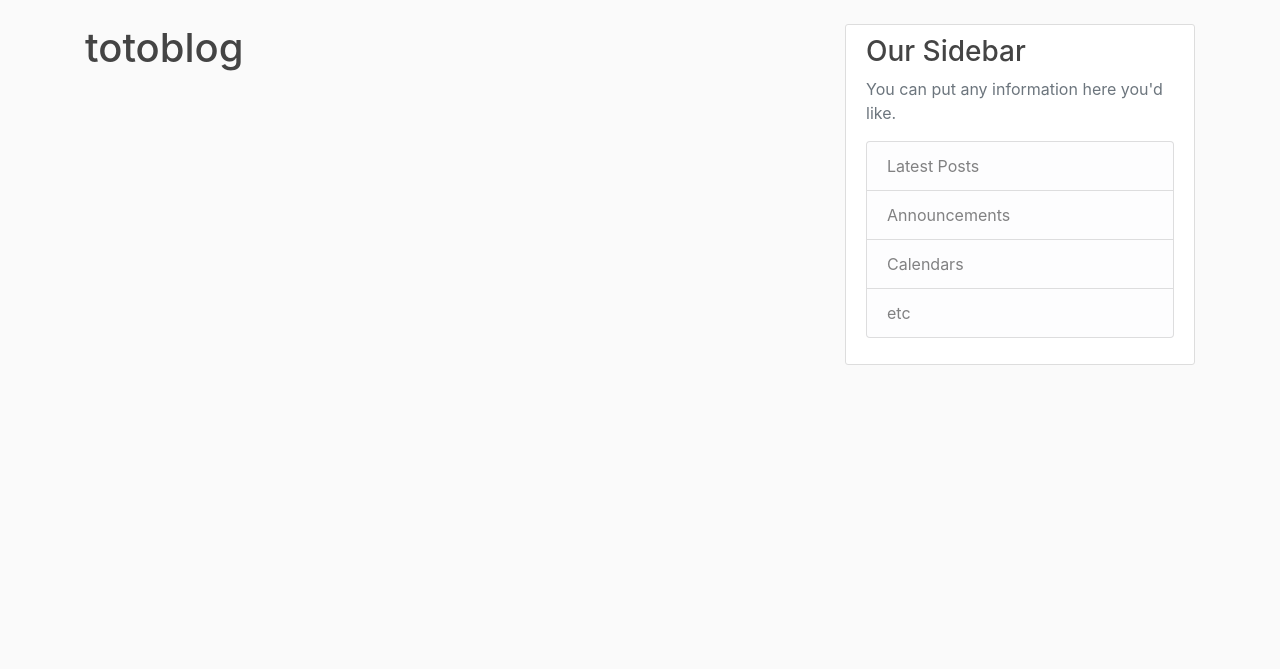
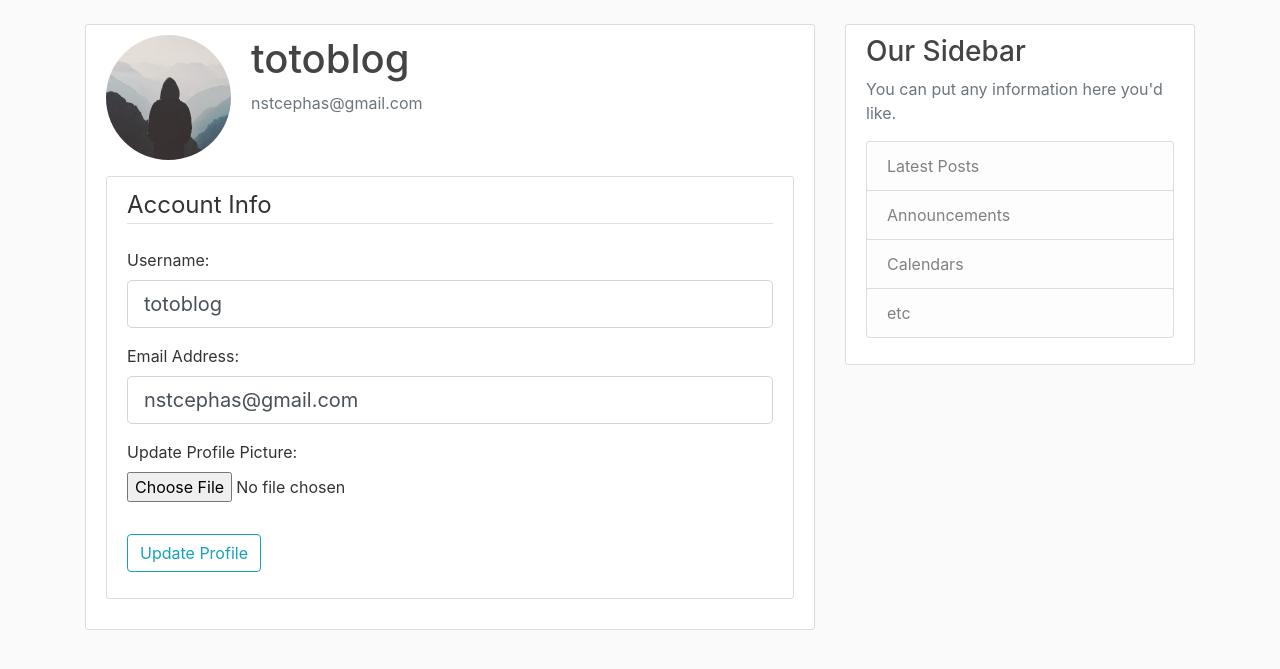
Before and after one commit to nignanthomas/Flask-Blog, a Flask app: page /account in a window 1280 px wide. Shown: the part 56-725 px from the top of the page. Run offline with Flask 2, Linux system fonts and the light colour scheme; a user stored in the database is signed in; some libraries are stand-ins or nearby versions.

Commit message:
add user-account/profile-picture update features

```diff
--- a/flaskblog/forms.py
+++ b/flaskblog/forms.py
@@ -1,4 +1,6 @@
 from flask_wtf import FlaskForm
+from flask_wtf.file import FileField, FileAllowed
+from flask_login import current_user
 from wtforms import StringField, PasswordField, SubmitField, BooleanField
 from wtforms.validators import DataRequired, Length, Email, EqualTo, ValidationError
 from flaskblog.models import User
@@ -39,3 +41,31 @@ class LoginForm(FlaskForm):
     remember = BooleanField('Remember Me?')
 
     submit = SubmitField('Login')
+
+
+################################################################################
+
+
+class UpdateAccountForm(FlaskForm):
+    username = StringField('Username: ',
+                            validators =[DataRequired(), Length(min=2,max=20)])
+
+    email = StringField('Email Address: ',
+                        validators = [DataRequired() ,Email()])
+
+    picture = FileField('Update Profile Picture:', validators=[FileAllowed(['jpg','png'])])
+
+    submit = SubmitField('Update Profile')
+
+    def validate_username(self,username):
+        if username.data != current_user.username:
+            user = User.query.filter_by(username = username.data).first()
+            if user:
+                raise ValidationError('Username already taken. Please choose a different one.')
+
+
+    def validate_email(self,email):
+        if email.data != current_user.email:
+            user = User.query.filter_by(email = email.data).first()
+            if user:
+                raise ValidationError('Email already exists. Please enter a different one.')
--- a/flaskblog/routes.py
+++ b/flaskblog/routes.py
@@ -1,6 +1,9 @@
+import os
+import secrets
+from PIL import Image
 from flask import render_template,url_for,flash,redirect,request
 from flaskblog import app,db,bcrypt
-from flaskblog.forms import RegistrationForm,LoginForm
+from flaskblog.forms import RegistrationForm,LoginForm,UpdateAccountForm
 from flaskblog.models import User, Post
 from flask_login import login_user,current_user,logout_user,login_required
 
@@ -79,8 +82,36 @@ def logout():
 
 
 
-@app.route('/account')
+################################################################################
+
+def save_picture(form_picture):
+    random_hex = secrets.token_hex(8)
+    _, f_ext = os.path.splitext(form_picture.filename)
+    picture_fn = random_hex + f_ext
+    picture_path = os.path.join(app.root_path, 'static/photos', picture_fn)
+
+    output_size = (125,125)
+    i = Image.open(form_picture)
+    i.thumbnail(output_size)
+    i.save(picture_path)
+
+    return picture_fn
+
+@app.route('/account', methods =['GET','POST'])
 @login_required
 def account():
-
-    return render_template('account.html', title = 'Flask Blog -- My Account')
+    form = UpdateAccountForm()
+    if form.validate_on_submit():
+        if form.picture.data:
+            picture_file = save_picture(form.picture.data)
+            current_user.image_file = picture_file
+        current_user.username = form.username.data
+        current_user.email = form.email.data
+        db.session.commit()
+        flash('Your account has been updated!', 'success')
+        return redirect(url_for('account'))
+    elif request.method == 'GET':
+        form.username.data = current_user.username
+        form.email.data = current_user.email
+    image_file = url_for('static', filename = 'photos/'+current_user.image_file)
+    return render_template('account.html', form = form, title = 'Flask Blog -- My Account', image_file = image_file)
--- a/flaskblog/templates/account.html
+++ b/flaskblog/templates/account.html
@@ -3,6 +3,66 @@
 
 {% block content %}
 
-    <h1>{{current_user.username}}</h1>
+<div class="content-section">
+  <div class="media">
+    <img class="rounded-circle account-img" src="{{ image_file }}">
+    <div class="media-body">
+      <h2 class="account-heading">{{ current_user.username }}</h2>
+      <p class="text-secondary">{{ current_user.email }}</p>
+    </div>
+  </div>
+  <div class="content-section">
+    <form action="" method="POST" enctype="multipart/form-data">
+
+      {{ form.hidden_tag() }}
+      <fieldset class="form-group">
+
+        <legend class="border-bottom mb-4">Account Info</legend>
+        <div class="form-group">
+          {{ form.username.label(class="form-control-label") }}
+
+          {% if form.username.errors %}
+            {{ form.username(class="form-control form-control-lg is-invalid") }}
+            <div class="invalid-feedback">
+              {% for error in form.username.errors %}
+                <span> {{ error }} </span>
+              {% endfor %}
+            </div>
+          {% else %}
+            {{ form.username(class="form-control form-control-lg") }}
+          {% endif %}
+        </div>
+        <div class="form-group">
+          {{ form.email.label(class="form-control-label") }}
+
+          {% if form.email.errors %}
+            {{ form.email(class="form-control form-control-lg is-invalid") }}
+            <div class="invalid-feedback">
+              {% for error in form.email.errors %}
+                <span> {{ error }} </span>
+              {% endfor %}
+            </div>
+          {% else %}
+            {{ form.email(class="form-control form-control-lg") }}
+          {% endif %}
+        </div>
+        <div class="form-group">
+          {{ form.picture.label() }}
+          {{ form.picture(class="form-control-file") }}
+          {% if form.picture.errors %}
+            {% for error in form.picture.errors %}
+              <span class="text-danger">{{ error }}</span> <br>
+            {% endfor %}
+          {% endif %}
+        </div>
+      </fieldset>
+
+      <div class="form-group">
+        {{ form.submit(class="btn btn-outline-info") }}
+      </div>
+
+    </form>
+  </div>
+</div>
 
 {% endblock content %}
```
Also changed, not shown: flaskblog/site.db, flaskblog/static/photos/abe1739423b718be.jpg (added), flaskblog/static/photos/default.jpg (added), flaskblog/static/photos/e73a6cc414ac7c32.png (added).
